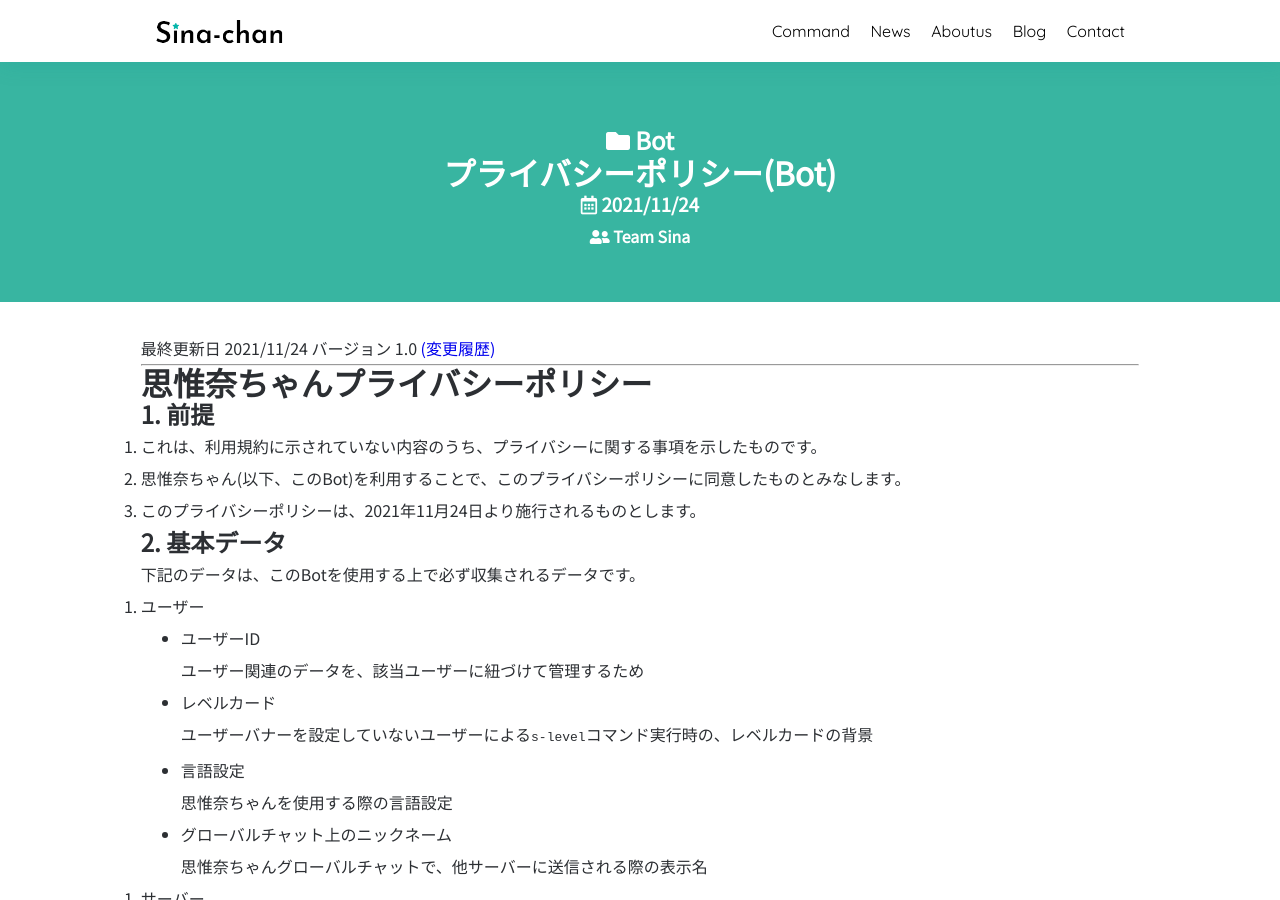
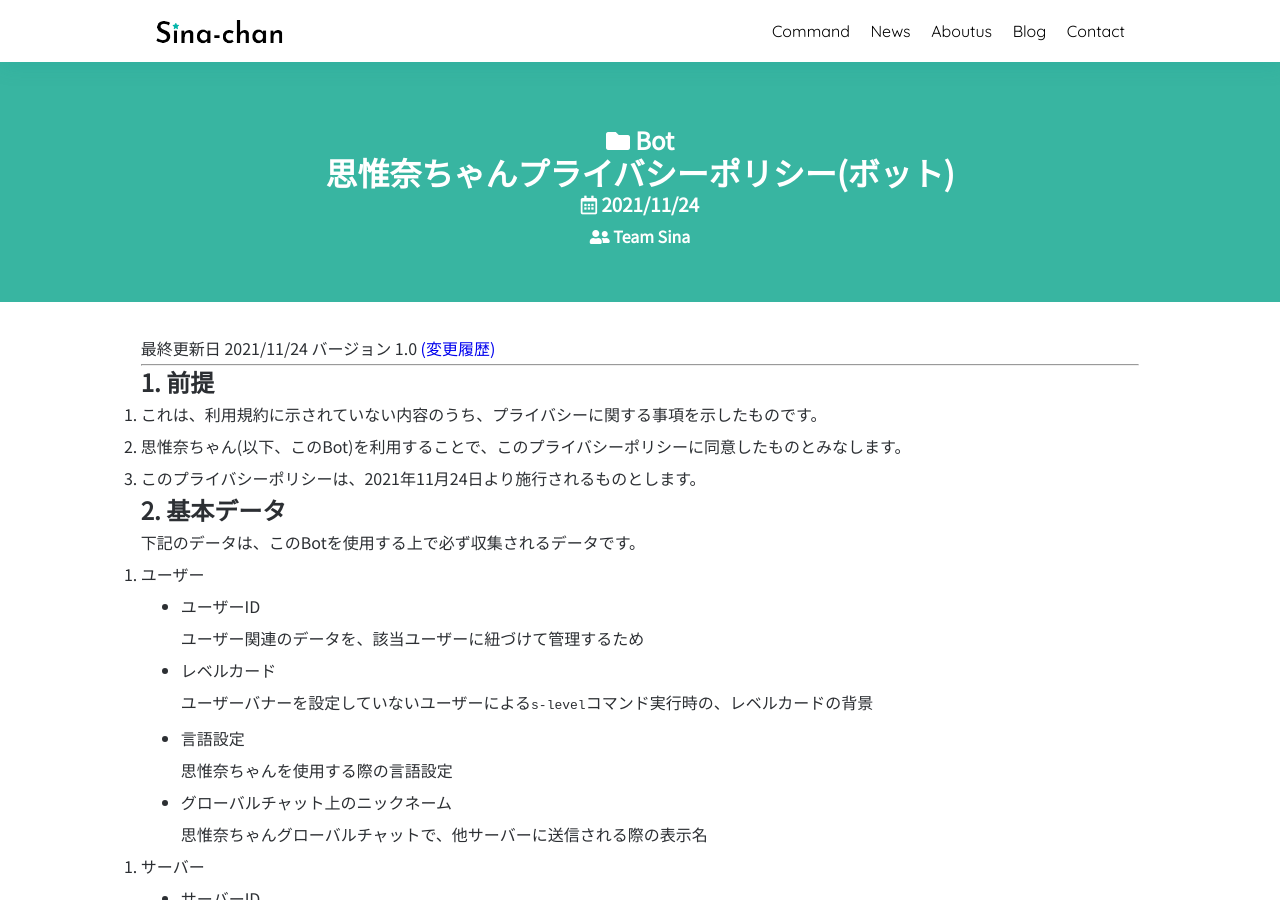
Before and after one commit to SinaKitagami/sinakitagami.github.io, a Jekyll site: the page built from bot/privacy-policy.md, in a window 1280 px wide and 900 px high. Built offline with Jekyll 4.4.1, drawn with Linux system fonts in a browser that asks for light colours; nearby versions of some CDN libraries.

Commit message:
Fix layout

```diff
--- a/bot/privacy-policy.md
+++ b/bot/privacy-policy.md
@@ -1,6 +1,6 @@
 ---
 layout: post
-title: プライバシーポリシー(Bot)
+title: 思惟奈ちゃんプライバシーポリシー(ボット)
 categories: [Bot]
 date: 2021-11-24 0:00
 author: Team Sina
@@ -9,7 +9,6 @@ author: Team Sina
 最終更新日 2021/11/24 バージョン 1.0 [(変更履歴)](https://github.com/SinaKitagami/sinakitagami.github.io/commits/master/bot/privacy-policy.md)
 
 ---
-# 思惟奈ちゃんプライバシーポリシー
 
 ## 1. 前提
 
```
